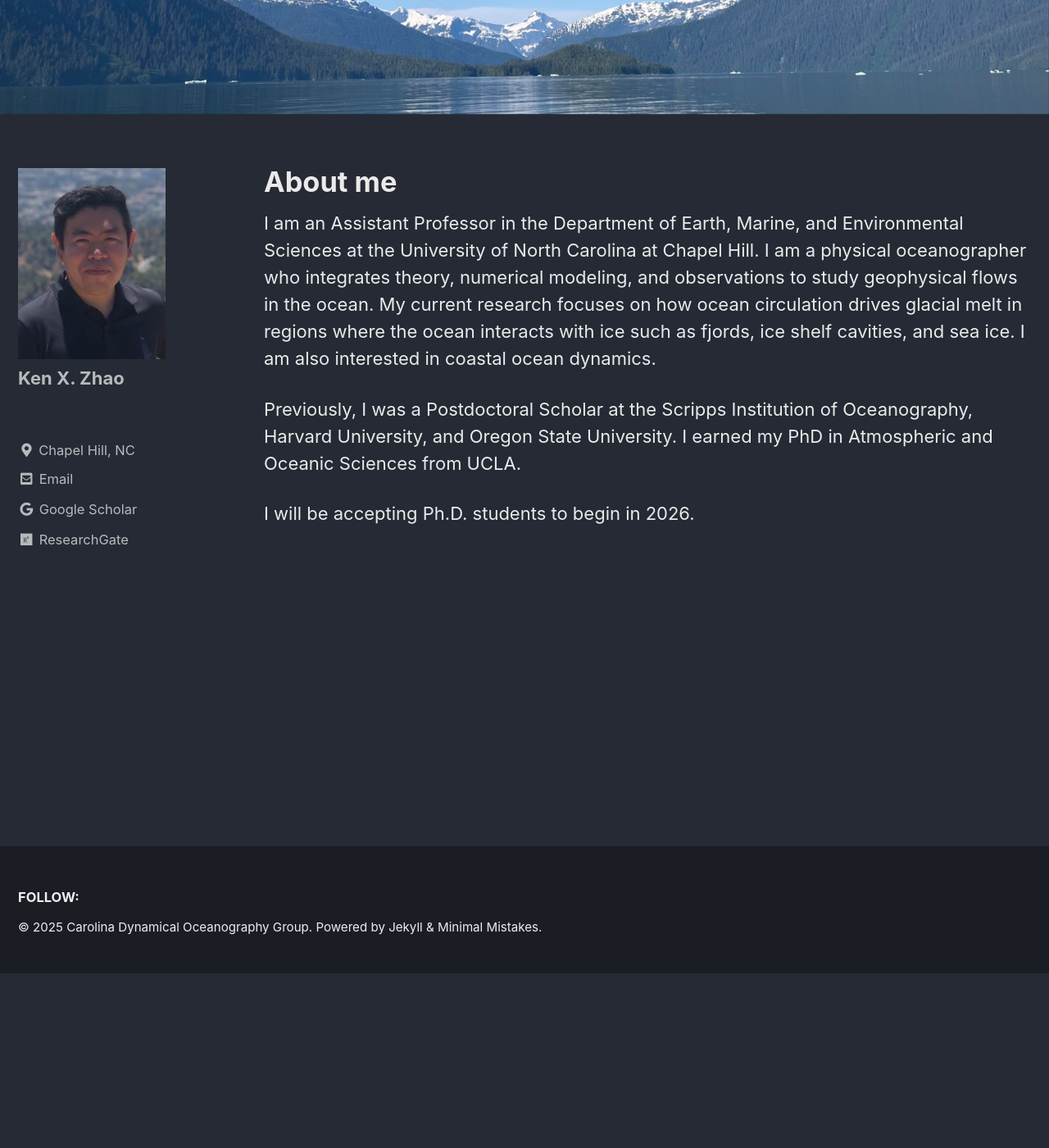
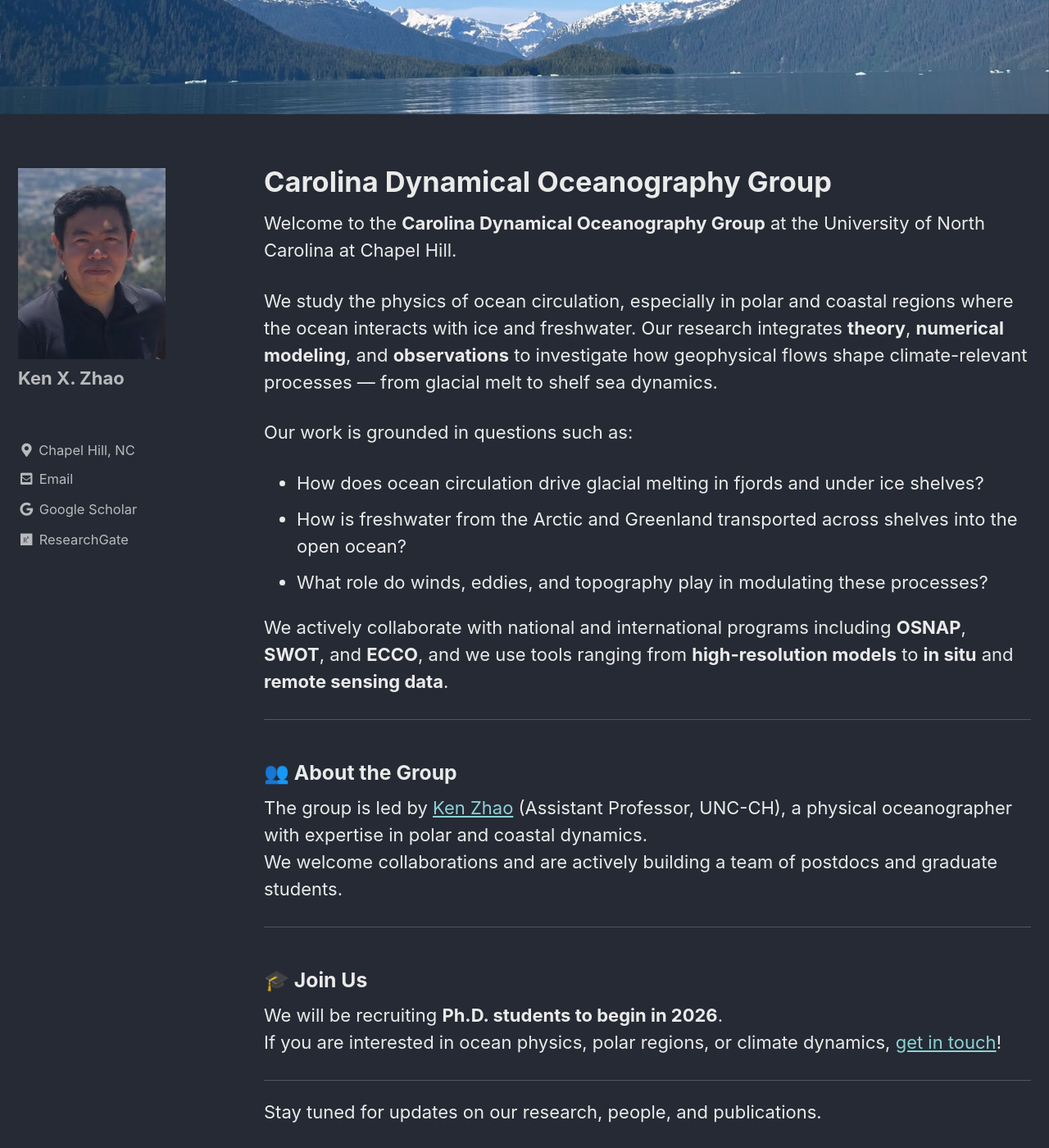
Before and after one commit to unc-ocean-dynamics/unc-ocean-dynamics.github.io, a Jekyll site: the page built from index.md, in a window 1280 px wide and 1400 px high, scrolled down 213 px. Shown: the whole window at 82% size. Built offline with Jekyll 4.4.1, drawn with Linux system fonts in a browser that asks for light colours; cached includes are drawn as plain includes.

Commit message:
Update index.md

```diff
--- a/index.md
+++ b/index.md
@@ -1,14 +1,37 @@
 ---
-title: About me
+title: Carolina Dynamical Oceanography Group
 header:
-  image: /assets/images/Banner.png
+  image: /assets/images/Banner.png  # keep or replace with a group/field image later
 layout: single
 classes: wide
 author_profile: true
 ---
 
-I am an Assistant Professor in the Department of Earth, Marine, and Environmental Sciences at the University of North Carolina at Chapel Hill. I am a physical oceanographer who integrates theory, numerical modeling, and observations to study geophysical flows in the ocean. My current research focuses on how ocean circulation drives glacial melt in regions where the ocean interacts with ice such as fjords, ice shelf cavities, and sea ice. I am also interested in coastal ocean dynamics.
+Welcome to the **Carolina Dynamical Oceanography Group** at the University of North Carolina at Chapel Hill.
 
-Previously, I was a Postdoctoral Scholar at the Scripps Institution of Oceanography, Harvard University, and Oregon State University. I earned my PhD in Atmospheric and Oceanic Sciences from UCLA.
+We study the physics of ocean circulation, especially in polar and coastal regions where the ocean interacts with ice and freshwater. Our research integrates **theory**, **numerical modeling**, and **observations** to investigate how geophysical flows shape climate-relevant processes — from glacial melt to shelf sea dynamics.
 
-I will be accepting Ph.D. students to begin in 2026.
+Our work is grounded in questions such as:
+- How does ocean circulation drive glacial melting in fjords and under ice shelves?
+- How is freshwater from the Arctic and Greenland transported across shelves into the open ocean?
+- What role do winds, eddies, and topography play in modulating these processes?
+
+We actively collaborate with national and international programs including **OSNAP**, **SWOT**, and **ECCO**, and we use tools ranging from **high-resolution models** to **in situ** and **remote sensing data**.
+
+---
+
+### 👥 About the Group
+
+The group is led by [Ken Zhao](/people/) (Assistant Professor, UNC-CH), a physical oceanographer with expertise in polar and coastal dynamics.
+We welcome collaborations and are actively building a team of postdocs and graduate students.
+
+---
+
+### 🎓 Join Us
+
+We will be recruiting **Ph.D. students to begin in 2026**.
+If you are interested in ocean physics, polar regions, or climate dynamics, [get in touch](mailto:kenzhao@unc.edu)!
+
+---
+
+Stay tuned for updates on our research, people, and publications.
```
